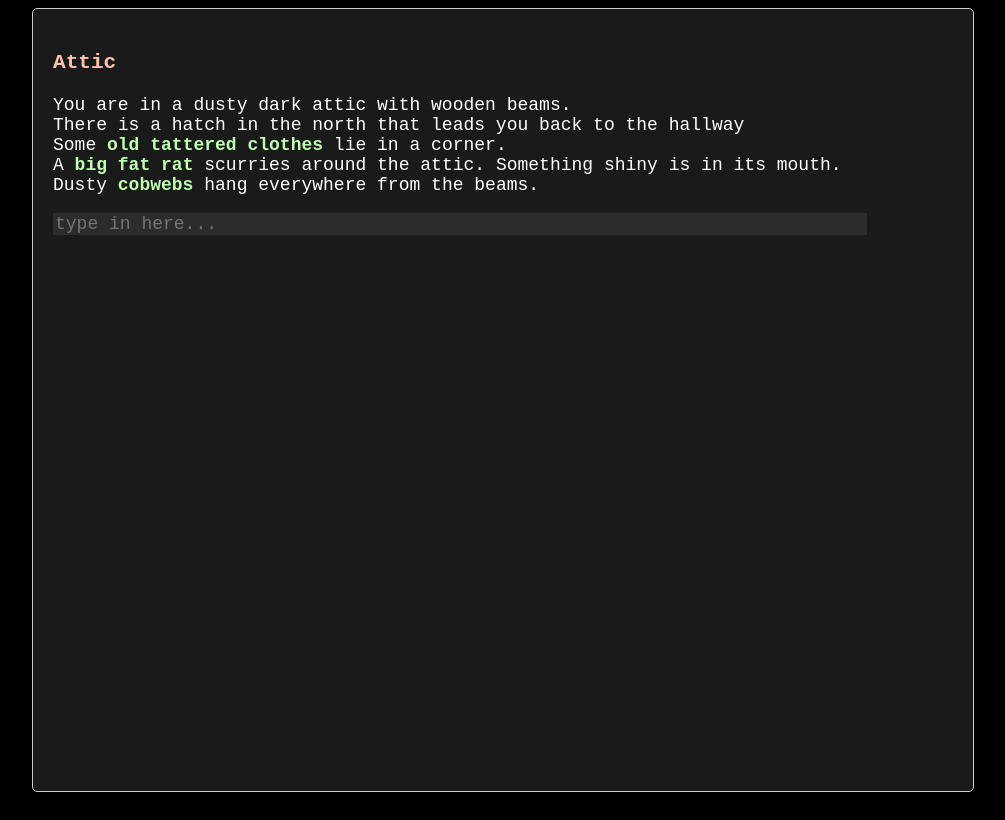
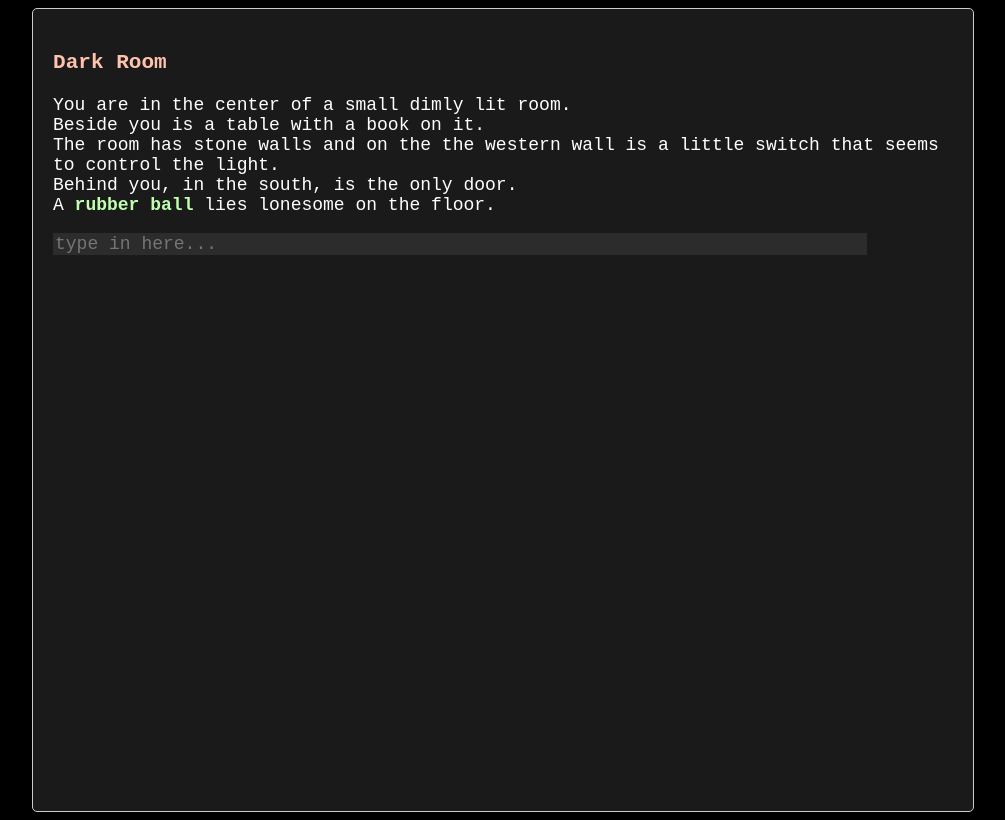
Before and after one commit to b4dr1ck/HtmlSandbox, a Vue app in the folder textAdventure/: page / in a window 1280 px wide. Shown: the whole page, without its empty margins (137-1142 px from the left). Built offline with nearby package versions, Linux system fonts and the light colour scheme.

Commit message:
CHANGE: textAdventure: Cleanup Code und einge Korrekturen und 'Verbesserungen'

```diff
--- a/textAdventure/src/App.vue
+++ b/textAdventure/src/App.vue
@@ -1,5 +1,5 @@
 <script>
-import { rooms } from "./rooms.js";
+import { rooms, newItems } from "./rooms.js";
 import { player } from "./player.js";
 
 export default {
@@ -8,7 +8,7 @@ export default {
     return {
       inputDisabled: false,
       updateDesc: 0,
-      whereAmI: "attic",
+      whereAmI: "room",
       whereWasI: "",
       command: "",
       commandObject: {},
@@ -70,6 +70,7 @@ export default {
       validPrepositions: ["in", "inside", "into", "on", "onto", "at", "to", "with", "from", "about", "for", "up"],
       player: player,
       rooms: rooms,
+      newItems: newItems,
     };
   },
 
@@ -92,9 +93,11 @@ export default {
 
   computed: {
     roomDesc() {
-      const counter = this.updateDesc; // enforce the reactivity (when you use the command-key in room-objects)
-      let roomDescText = this.rooms[this.whereAmI].description;
-      const objects = this.rooms[this.whereAmI].objects;
+      const counter = this.updateDesc; // enforce the reactivity
+      const room = this.rooms[this.whereAmI];
+      const objects = room.objects;
+
+      let roomDescText = room.description;
 
       // describe objects in the room if the scenery flag is set
       for (const obj in objects) {
@@ -148,6 +151,7 @@ export default {
         }
         return replacedCmd;
       };
+      // get all object aliases from rooms, inventory, objects, directions and specials
       const getObjectAliases = () => {
         const objectAliases = {};
         for (const room in this.rooms) {
@@ -181,6 +185,7 @@ export default {
       this.output += `<br><i>> ${this.command}</i><br>`;
       let cmd = this.command.trim().toLowerCase().replaceAll(/\s+/g, " ").replaceAll(" the ", " ");
       this.command = "";
+
       const objectsAliases = getObjectAliases();
 
       cmd = replaceAliases(cmd, this.verbAliases);
@@ -250,20 +255,24 @@ export default {
     },
     getDescription(object) {
       let condition = "";
+
+      const inventory = this.player.inventory;
+      const room = this.rooms[this.whereAmI];
+      const objects = room.objects;
+      const objectInRoom = objects[object];
+
       // in the inventory
-      if (this.player.inventory[object]) {
-        condition = this.player.inventory[object].condition ? `(${this.player.inventory[object].condition})` : "";
-        return `(inventory)${condition} ${this.player.inventory[object].description}`;
+      if (inventory[object]) {
+        condition = inventory[object].condition ? `(${inventory[object].condition})` : "";
+        return `(inventory) ${condition} ${inventory[object].description}`;
       }
 
       // the room itself
       if (object === this.whereAmI) {
-        return this.rooms[this.whereAmI].description;
+        return room.description;
       }
 
       // object in the room
-      const objects = this.rooms[this.whereAmI].objects;
-      const objectInRoom = objects[object];
       if (objectInRoom) {
         condition = objectInRoom.condition ? `(${objectInRoom.condition})` : "";
         // object is hidden
@@ -294,7 +303,7 @@ export default {
               }
             }
           } else {
-            // if the object is a container but not openable always show the content
+            // if the object is a container you can not open/close, always show it's content
             desc += `<br>${objectInRoom.container.validPrepositions[0]} the <strong>${objectInRoom.name}</strong> you see:`;
             for (const item in objectInRoom.container.storage) {
               condition = objectInRoom.container.storage[item].condition
@@ -306,20 +315,21 @@ export default {
         }
         return desc;
       }
-      // object in a container
+      // objects in a container
       for (const obj in objects) {
         if (objects[obj].container && Object.keys(objects[obj].container.storage).length > 0) {
           const item = objects[obj].container.storage[object];
           condition = item.condition ? `(${item.condition})` : "";
           if (item) {
-            return `(${objects[obj].container.validPrepositions[0]} ${objects[obj].name})${condition} ${item.description}`;
+            return `(${objects[obj].container.validPrepositions[0]} ${objects[obj].name}) ${condition} ${item.description}`;
           }
         }
       }
 
       return null;
     },
-    checkNounsLength(verb, nouns) {
+    // check the maximum amount of nouns for the given verb
+    checkNounsAmount(verb, nouns) {
       let maxNouns = 1;
       if (verb === "put" || verb === "open" || verb === "attack" || verb === "throw" || verb === "combine") {
         maxNouns = 2;
@@ -335,19 +345,20 @@ export default {
       return true;
     },
     inventory() {
+      const inventory = this.player.inventory;
       let condition = "";
-      if (Object.keys(this.player.inventory).length === 0) {
+      if (Object.keys(inventory).length === 0) {
         this.output += `<br>You don't carry anything with you<br>`;
       } else {
         this.output += `<br>Your inventory:<br>`;
-        for (const item in this.player.inventory) {
-          if (this.player.inventory[item].condition) {
-            condition = `(${this.player.inventory[item].condition}) `;
+        for (const item in inventory) {
+          if ("condition" in inventory[item]) {
+            condition = `(${inventory[item].condition}) `;
           }
-          if (this.player.inventory[item].equipped) {
+          if (inventory[item].equipped) {
             condition = `(equipped) ${condition}`;
           }
-          this.output += `* <strong>${condition}${this.player.inventory[item].name}</strong><br>`;
+          this.output += `* <strong>${condition}${inventory[item].name}</strong><br>`;
         }
       }
     },
@@ -356,15 +367,15 @@ export default {
     },
     pull(verb, nouns, _preposition) {
       const object1 = nouns[0];
-      const object = this.rooms[this.whereAmI].objects[object1];
+      const objectInRoom = this.rooms[this.whereAmI].objects[object1];
 
-      if (!this.checkNounsLength(verb, nouns)) return;
+      if (!this.checkNounsAmount(verb, nouns)) return;
 
-      if (object && (object.canPull || object.canPush)) {
-        this.output += `<br>You ${verb} the <strong>${object.name}</strong><br>`;
+      if (objectInRoom && (objectInRoom.canPull || objectInRoom.canPush)) {
+        this.output += `<br>You ${verb} the <strong>${objectInRoom.name}</strong><br>`;
 
-        if (object.command[verb]) {
-          this.output += `<br>${object.command[verb](object)}`;
+        if (objectInRoom.command[verb]) {
+          this.output += `<br>${objectInRoom.command[verb]()}`;
           this.updateDesc++;
           this.player.update++;
         }
@@ -374,40 +385,40 @@ export default {
     },
     deactivate(verb, nouns, _preposition) {
       const object1 = nouns[0];
-      const object = this.rooms[this.whereAmI].objects[object1];
+      const objectInRoom = this.rooms[this.whereAmI].objects[object1];
 
-      if (!this.checkNounsLength(verb, nouns)) return;
+      if (!this.checkNounsAmount(verb, nouns)) return;
 
-      if (object && object.isActive) {
-        this.output += `<br>You deactivate the <strong>${object.name}</strong><br>`;
-        object.isActive = false;
-        if (object.command[verb]) {
-          this.output += `<br>${object.command[verb](object)}`;
+      if (objectInRoom && objectInRoom.isActive) {
+        this.output += `<br>You deactivate the <strong>${objectInRoom.name}</strong><br>`;
+        objectInRoom.isActive = false;
+        if (objectInRoom.command[verb]) {
+          this.output += `<br>${objectInRoom.command[verb]()}`;
           this.updateDesc++;
           this.player.update++;
         }
-      } else if (object && !object.isActive) {
-        this.output += `<br>The ${object.name} is already deactivated!<br>`;
+      } else if (objectInRoom && !objectInRoom.isActive) {
+        this.output += `<br>The ${objectInRoom.name} is already deactivated!<br>`;
       } else {
         this.output += `<br>You can't deactivate that!<br>`;
       }
     },
     activate(verb, nouns, _preposition) {
       const object1 = nouns[0];
-      const object = this.rooms[this.whereAmI].objects[object1];
+      const objectInRoom = this.rooms[this.whereAmI].objects[object1];
 
-      if (!this.checkNounsLength(verb, nouns)) return;
+      if (!this.checkNounsAmount(verb, nouns)) return;
 
-      if (object && !object.isActive) {
-        this.output += `<br>You activate the <strong>${object.name}</strong><br>`;
-        object.isActive = true;
-        if (object.command[verb]) {
-          this.output += `<br>${object.command[verb](object)}`;
+      if (objectInRoom && !objectInRoom.isActive) {
+        this.output += `<br>You activate the <strong>${objectInRoom.name}</strong><br>`;
+        objectInRoom.isActive = true;
+        if (objectInRoom.command[verb]) {
+          this.output += `<br>${objectInRoom.command[verb]()}`;
           this.updateDesc++;
           this.player.update++;
         }
-      } else if (object && object.isActive) {
-        this.output += `<br>The ${object.name} is already activated!<br>`;
+      } else if (objectInRoom && objectInRoom.isActive) {
+        this.output += `<br>The ${objectInRoom.name} is already activated!<br>`;
       } else {
         this.output += `<br>You can't activate that!<br>`;
       }
@@ -417,15 +428,24 @@ export default {
     },
     dress(verb, nouns, _preposition) {
       const object1 = nouns[0];
-      if (!this.checkNounsLength(verb, nouns)) return;
+      const item = this.player.inventory[object1];
 
-      const item = this.player.inventory[object1];
+      if (!this.checkNounsAmount(verb, nouns)) return;
 
       if (item) {
         if (item.canWear) {
           if (verb === "undress") {
+            if (!item.equipped) {
+              this.output += `<br>You are not wearing the <strong>${item.name}</strong>!<br>`;
+              return;
+            }
             this.output += `<br>You put off the <strong>${item.name}</strong><br>`;
             item.equipped = false;
+            return;
+          }
+
+          if (item.equipped) {
+            this.output += `<br>You are already wearing the <strong>${item.name}</strong>!<br>`;
             return;
           }
           this.output += `<br>You put on the <strong>${item.name}</strong><br>`;
@@ -444,18 +464,16 @@ export default {
     },
     read(verb, nouns, _preposition) {
       const object1 = nouns[0];
-      if (!this.checkNounsLength(verb, nouns)) return;
+      if (!this.checkNounsAmount(verb, nouns)) return;
 
       let item = this.player.inventory[object1] || this.rooms[this.whereAmI].objects[object1];
       if (!item) {
         // check container storage
         for (const obj in this.rooms[this.whereAmI].objects) {
-          if (
-            this.rooms[this.whereAmI].objects[obj].container &&
-            Object.keys(this.rooms[this.whereAmI].objects[obj].container.storage).length > 0
-          ) {
-            if (this.rooms[this.whereAmI].objects[obj].container.storage[object1]) {
-              item = this.rooms[this.whereAmI].objects[obj].container.storage[object1];
+          const object = this.rooms[this.whereAmI].objects[obj];
+          if (object.container && Object.keys(object.container.storage).length > 0) {
+            if (object.container.storage[object1]) {
+              item = object.container.storage[object1];
               break;
             }
           }
@@ -471,11 +489,19 @@ export default {
       }
     },
     attack(verb, nouns, preposition) {
+      console.log("attack", verb, nouns, preposition);
       const object1 = nouns[0];
-      const object2 = nouns[1];
+      let object2 = nouns[1];
 
-      if (!this.checkNounsLength(verb, nouns)) return;
-      if (nouns.length === 2) {
+      if (!this.checkNounsAmount(verb, nouns)) return;
+
+      // if no object2 is given, use hand as default
+      if (!object2) {
+        object2 = "hand";
+        preposition = "with";
+      }
+
+      if (object1 && object2) {
         const objectSrc = this.player.inventory[object2];
         const objectDest = this.rooms[this.whereAmI].objects[object1];
 
@@ -494,6 +520,7 @@ export default {
           return;
         }
 
+        // check if the object can be attacked with the given object
         if (objectDest.canBeAttacked.includes(object2)) {
           this.output += `<br>You attack the <strong>${objectDest.name}</strong> with the <strong>${object2}</strong>`;
           objectDest.condition = "broken";
@@ -517,23 +544,28 @@ export default {
     diagnose() {
       this.output += `<br> You are <strong>${this.player.condition}</strong> <br>`;
     },
-    smell(verb, nouns, _preposition) {
+    smell(_verb, nouns, _preposition) {
       const room = this.rooms[this.whereAmI];
+      const inventory = this.player.inventory;
+      const objects = room.objects;
+
+      // Check if the room has a smell description
       if (nouns.length === 0) {
         if ("smell" in room) {
           this.output += `<br>${room.smell}<br>`;
           return;
         }
       } else if (nouns.length === 1) {
+        // Check if the object has a smell description
         const object = nouns[0];
-        if (object in room.objects) {
-          if ("smell" in room.objects[object]) {
-            this.output += `<br>${room.objects[object].smell}<br>`;
+        if (object in objects) {
+          if ("smell" in objects[object]) {
+            this.output += `<br>${objects[object].smell}<br>`;
             return;
           }
-        } else if (object in this.player.inventory) {
-          if ("smell" in this.player.inventory[object]) {
-            this.output += `<br>${this.player.inventory[object].smell}<br>`;
+        } else if (object in inventory) {
+          if ("smell" in inventory[object]) {
+            this.output += `<br>${inventory[object].smell}<br>`;
             return;
           }
         }
@@ -541,6 +573,7 @@ export default {
       this.output += "<br>You can't smell anything special<br>";
     },
     scream() {
+      // check if any object in the room has a special scream command
       for (const obj in this.rooms[this.whereAmI].objects) {
         const objInRoom = this.rooms[this.whereAmI].objects[obj];
         if (objInRoom.command.scream) {
@@ -558,7 +591,7 @@ export default {
     },
     consume(verb, nouns, _preposition) {
       const object1 = nouns[0];
-      if (!this.checkNounsLength(verb, nouns)) return;
+      if (!this.checkNounsAmount(verb, nouns)) return;
 
       const item = this.player.inventory[object1];
 
@@ -585,21 +618,21 @@ export default {
       const objectSrc = this.player.inventory[object1];
       const objectDest = this.player.inventory[object2];
 
-      if (!this.checkNounsLength(verb, nouns)) return;
+      if (!this.checkNounsAmount(verb, nouns)) return;
 
       if (nouns.length === 2) {
         if (!objectSrc || !objectDest) {
-          this.output += `<br>You don't have all items in your inventory!<br>`;
+          this.output += `<br>You don't have all needed items in your inventory!<br>`;
           return;
         }
         if (objectSrc.canBeCombined) {
           if (objectSrc.canBeCombined.includes(objectDest.name)) {
-            this.output += `<br>You combine the <strong>${objectSrc.name}</strong> with the <strong>${objectDest.name}</strong><br>`;
-            if (objectSrc.command[verb]) {
-              this.output += `<br>${objectSrc.command[verb](object2)}`;
-              this.updateDesc++;
-              this.player.update++;
-            }
+            this.output += `<br>You combine the <strong>${objectSrc.name}</strong> with the <strong>${objectDest.name}</strong>`;
+            this.output += `<br>You create a <strong>${this.newItems[objectSrc.combinationResult].name}</strong>!<br>`;
+
+            delete this.player.inventory[object1];
+            delete this.player.inventory[object2];
+            this.player.inventory[objectSrc.combinationResult] = this.newItems[objectSrc.combinationResult];
           } else {
             this.output += `<br>You can't combine the <strong>${object1}</strong> with the <strong>${object2}</strong>!<br>`;
           }
@@ -611,6 +644,16 @@ export default {
       }
     },
     throw(verb, nouns, preposition) {
+      const object1 = nouns[0];
+      const object2 = nouns[1];
+      const objectInRoom = this.rooms[this.whereAmI].objects[object2];
+      // is object2 can be attacked, call the attack function
+      if (objectInRoom && objectInRoom.canBeAttacked && objectInRoom.canBeAttacked.includes(object1)) {
+        this.attack("attack", nouns.reverse(), "with");
+        return;
+      }
+
+      // otherwise call the put function
       this.put(verb, nouns, preposition);
     },
     put(verb, nouns, preposition) {
@@ -619,7 +662,7 @@ export default {
       const objectSrc = this.player.inventory[object1];
       const objectDest = this.rooms[this.whereAmI].objects[object2];
 
-      if (!this.checkNounsLength(verb, nouns)) return;
+      if (!this.checkNounsAmount(verb, nouns)) return;
 
       if (!objectSrc) {
         this.output += `<br>You don't have the <strong>${object1}</strong> in your inventory!<br>`;
@@ -659,7 +702,7 @@ export default {
     take(verb, nouns, _preposition) {
       const object1 = nouns[0];
 
-      if (!this.checkNounsLength(verb, nouns)) return;
+      if (!this.checkNounsAmount(verb, nouns)) return;
 
       const objects = this.rooms[this.whereAmI].objects;
       let object = objects[nouns[0]];
@@ -711,7 +754,7 @@ export default {
     drop(verb, nouns, _preposition) {
       const object1 = nouns[0];
 
-      if (!this.checkNounsLength(verb, nouns)) return;
+      if (!this.checkNounsAmount(verb, nouns)) return;
 
       const item = this.player.inventory[object1];
       if (item) {
@@ -728,6 +771,7 @@ export default {
     },
     look(_verb, nouns, _preposition) {
       const object1 = nouns[0];
+      const objectInRoom = this.rooms[this.whereAmI].objects[object1];
 
       if (object1 === "inventory") {
         this.inventory();
@@ -739,7 +783,7 @@ export default {
         return;
       } else if (nouns.length === 1 && this.getDescription(object1)) {
         this.output += `<br>${this.getDescription(object1)}<br>`;
-        const objectInRoom = this.rooms[this.whereAmI].objects[object1];
+
         if (objectInRoom && objectInRoom.command.look) {
           this.output += `<br>${objectInRoom.command.look(objectInRoom)}`;
           this.updateDesc++;
@@ -754,7 +798,8 @@ export default {
     },
     climb(_verb, nouns, _preposition) {
       const object1 = nouns[0];
-      if (this.rooms[this.whereAmI].objects[object1]?.canClimb) {
+      const objectInRoom = this.rooms[this.whereAmI].objects[object1];
+      if (objectInRoom.canClimb) {
         this.go("go", nouns, _preposition);
       } else {
         this.output += `<br>You can't climb that!<br>`;
@@ -762,7 +807,7 @@ export default {
     },
     go(verb, nouns, _preposition) {
       const object1 = nouns[0];
-      if (!this.checkNounsLength(verb, nouns)) return;
+      if (!this.checkNounsAmount(verb, nouns)) return;
 
       const exit = this.getExit(object1);
       const destination = exit ? exit.target : null;
@@ -789,23 +834,23 @@ export default {
     open(verb, nouns, preposition) {
       const object1 = nouns[0];
       const object2 = nouns[1];
-      if (!this.checkNounsLength(verb, nouns)) return;
+      if (!this.checkNounsAmount(verb, nouns)) return;
 
-      const object = this.rooms[this.whereAmI].objects[object1];
+      const objectInRoom = this.rooms[this.whereAmI].objects[object1];
 
       if (nouns.length === 2) {
         if (preposition != "with") {
           this.output += `<br>I can't do this<br>`;
           return;
         }
-        if (object.locked) {
+        if (objectInRoom.locked) {
           const item = this.player.inventory[object2];
           if (!item) {
             this.output += `<br>You don't have the <strong>${object2}</strong> in your inventory!<br>`;
             return;
           }
-          if (object2 === object.locked) {
-            object.locked = false;
+          if (object2 === objectInRoom.locked) {
+            objectInRoom.locked = false;
             this.output += `<br>You unlock the <strong>${object1}</strong> with the <strong>${object2}</strong><br>`;
           } else {
             this.output += `<br>The ${object2} doesn't fit!<br>`;
@@ -813,16 +858,16 @@ export default {
         }
       }
 
-      if (object && "open" in object) {
-        if (!object.locked) {
-          if (object.open && verb === "open") {
+      if (objectInRoom && "open" in objectInRoom) {
+        if (!objectInRoom.locked) {
+          if (objectInRoom.open && verb === "open") {
             this.output += `<br>The <strong>${object1}</strong> is already open!<br>`;
             return;
-          } else if (!object.open && verb === "close") {
+          } else if (!objectInRoom.open && verb === "close") {
             this.output += `<br>The <strong>${object1}</strong> is already closed!<br>`;
             return;
           } else {
-            object.open = !object.open; // toggle open state
+            objectInRoom.open = !objectInRoom.open; // toggle open state
           }
 
           this.output += `<br>You ${verb} the <strong>${object1}</strong><br>`;
--- a/textAdventure/src/rooms.js
+++ b/textAdventure/src/rooms.js
@@ -1,7 +1,7 @@
 import { player } from "./player.js";
 
 // items you've created by combining other items
-const newItems = {
+export const newItems = {
   stoneball: {
     name: "stoneball",
     alias: ["stoneball", "ball", "stone", "stone ball"],
@@ -302,16 +302,8 @@ export const rooms = {
         sceneryDesc: "A <strong>stone</strong> lies on the ground.",
         canTake: true,
         canBeCombined: ["ball"],
-        command: {
-          combine: (object) => {
-            delete player.inventory.stone; // remove stone from inventory
-            delete player.inventory[object]; // remove the used object from inventory
-
-            player.inventory["stoneball"] = { ...newItems.stoneball };
-
-            return "You've created a new item: <strong>stoneball</strong>.";
-          },
-        },
+        combinationResult: "stoneball",
+        command: {},
       },
       wall: {
         name: "wall",
@@ -422,18 +414,11 @@ export const rooms = {
         canTake: true,
         canConsume: true,
         canBeCombined: ["stone"],
+        combinationResult: "stoneball",
         command: {
           consume: () => {
             player.condition = "dead";
             return "You choke on the ball. Maybe you should not have eaten that.";
-          },
-          combine: (object) => {
-            delete player.inventory.ball; // remove stone from inventory
-            delete player.inventory[object]; // remove the used object from inventory
-
-            player.inventory["stoneball"] = { ...newItems.stoneball };
-
-            return "You've created a new item: <strong>stoneball</strong>.";
           },
         },
       },
```
